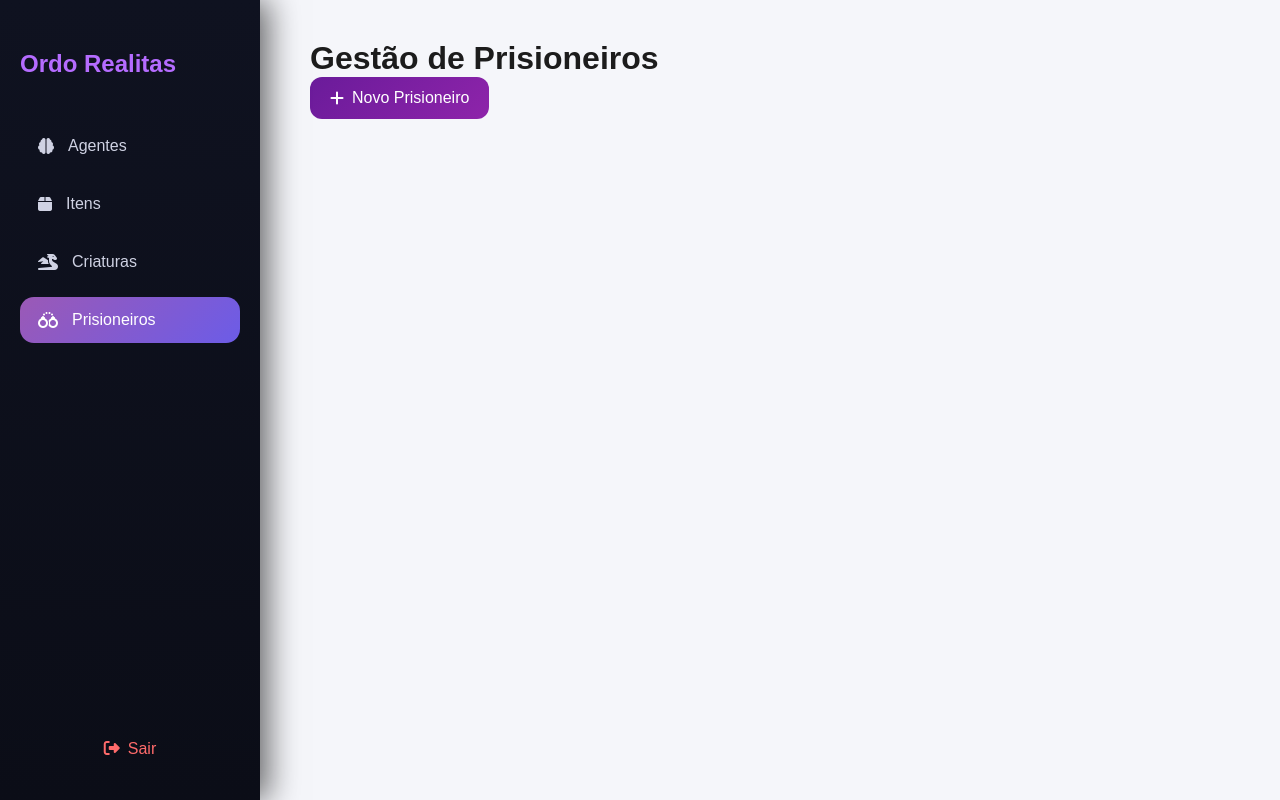
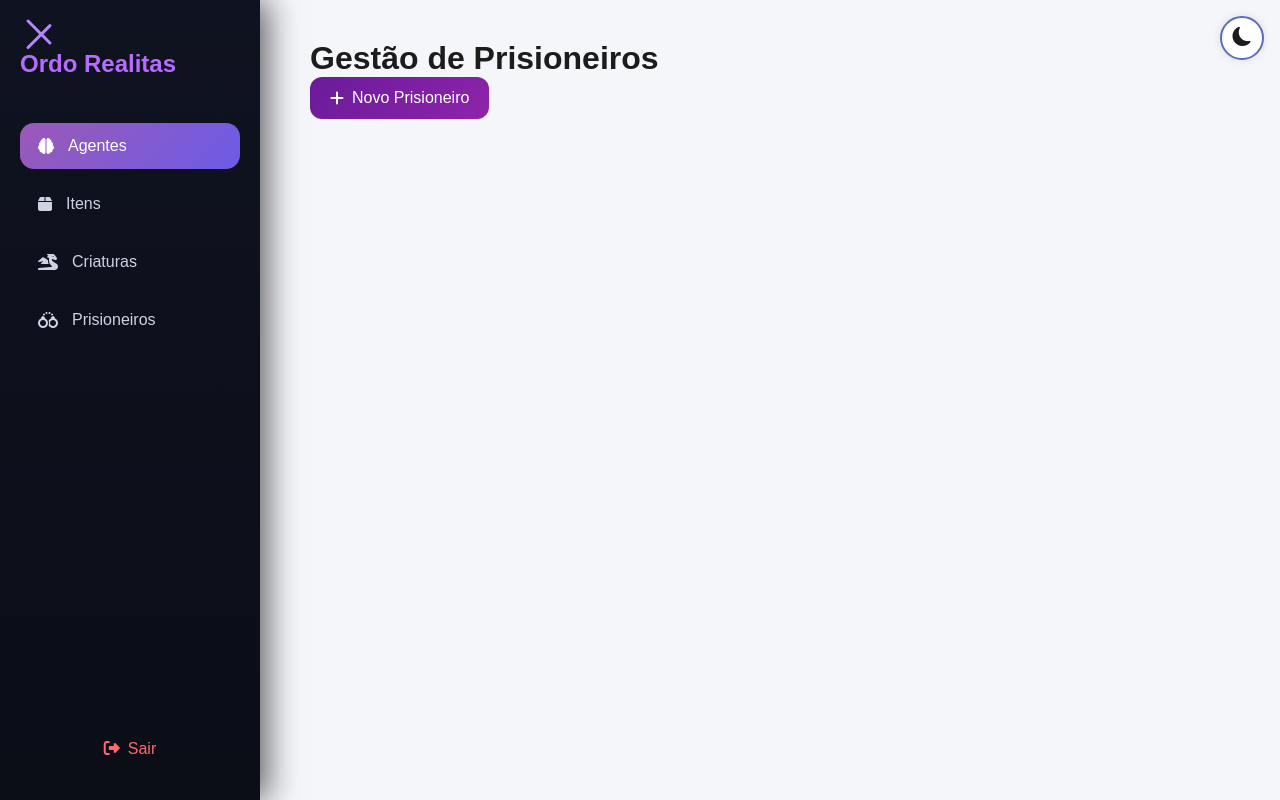
Before and after one commit to avmoonlight/ordo-realitas, a Flask app: page /prisioneiros in a window 1280 px wide. Run offline with Flask 3, Linux system fonts and the light colour scheme; data that the repository does not hold is empty.

Commit message:
arrumando a parte de prisioneiros

```diff
--- a/templates/prisioneiros.html
+++ b/templates/prisioneiros.html
@@ -13,12 +13,24 @@
 </head>
 <body>
 
+    <!-- BOTÃO HAMBURGUER -->
+<div class="hamburger" id="hamburger">
+    <span></span>
+    <span></span>
+    <span></span>
+</div>
+
+<!-- Botão de alternância de tema -->
+<button id="theme-toggle" class="theme-btn">
+    <i class="bi bi-moon-fill" id="theme-icon"></i>
+</button>
+
 <!-- SIDEBAR -->
-<aside class="sidebar">
+<aside class="sidebar" id="sidebar">
     <h2>Ordo Realitas</h2>
 
     <ul>
-        <li>
+        <li class="active">
             <a href="{{ url_for('agentes') }}">
                 <i class="fa-solid fa-brain"></i> Agentes
             </a>
@@ -33,12 +45,14 @@
                 <i class="fa-solid fa-dragon"></i> Criaturas
             </a>
         </li>
-        <li class="active">
+        <li>
             <a href="{{ url_for('prisioneiros') }}">
                 <i class="fa-solid fa-handcuffs"></i> Prisioneiros
             </a>
         </li>
     </ul>
+
+
 
     <div class="logout-link">
         <a href="{{ url_for('logout') }}">
@@ -101,28 +115,30 @@
         <h2>Novo Prisioneiro</h2>
 
         <form action="{{ url_for('prisioneiros') }}" method="POST" enctype="multipart/form-data">
-
+            <label>Nome:</label>
             <input type="text" name="nome" placeholder="Nome" required>
+            <label>Idade:</label>
             <input type="number" name="idade" placeholder="Idade">
+            <label>Quem Efetuou a Prisão:</label>
             <input type="text" name="quem_prendeu" placeholder="Quem prendeu">
-
+            <label>Grau de Perigo:</label>
             <select name="grau_perigo">
                 <option value="PEQUENO">Pequeno</option>
                 <option value="MEDIO">Médio</option>
                 <option value="GRANDE">Grande</option>
             </select>
-
+            <label>Socialização:</label>
             <select name="socializacao">
                 <option value="LEVE">Leve</option>
                 <option value="MEDIA">Média</option>
                 <option value="GRANDE">Grande</option>
             </select>
-
+            <label>Participa do programa de reintegração?:</label>
             <select name="reintegracao">
                 <option value="SIM">Sim</option>
                 <option value="NAO">Não</option>
             </select>
-
+            <label>Liberado:</label>
             <select name="liberado">
                 <option value="SIM">Sim</option>
                 <option value="NAO">Não</option>
```
